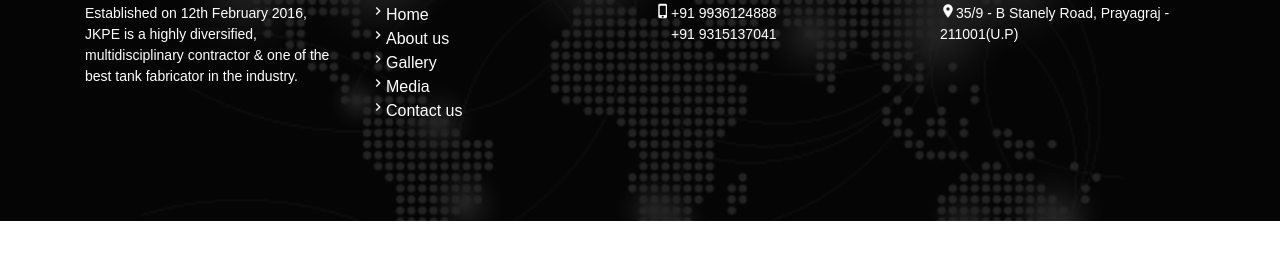
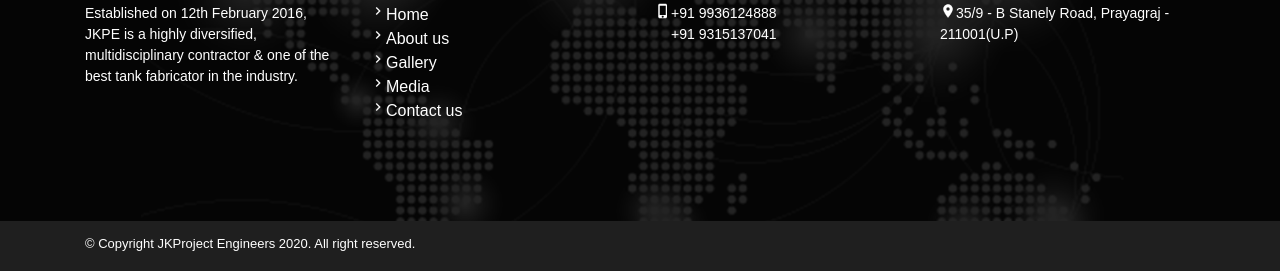
Before and after one commit to akhil-93/jkprojectengineers, a plain HTML site: page about.html in a window 1280 px wide. Shown: the part 3999-4270 px from the top of the page. Before the commit the page ends 4220 px from the top, so only its background shows below. Drawn offline with nearby package versions, Linux system fonts and the light colour scheme; a script that the page names is missing; a web font is replaced by a local one.

Commit message:
Update about.html

```diff
--- a/about.html
+++ b/about.html
@@ -713,10 +713,19 @@ Resource Development <br>
 
 </div>
 
+</div>
+
+</div>
+
+</section>
 
 
+<div data-down="fade-down" data-aos-duration="2100" class="footer-end">
+<div class="container">
 
+<p>© Copyright JKProject Engineers 2020. All right reserved.
 
+</p>
 
 
 
@@ -725,18 +734,7 @@ Resource Development <br>
 
 
 
-
 </div>
-
-
-
-
-
-
-</section>
-
-
-
 
 
 
```
